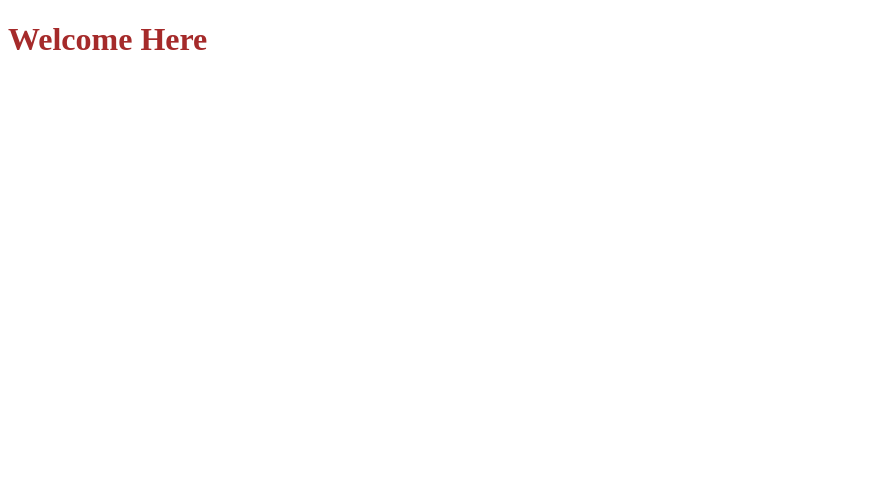
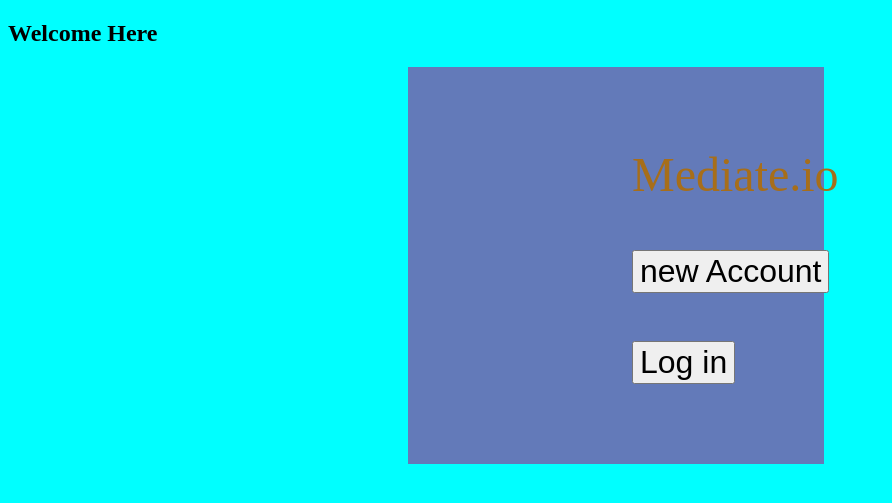
Before and after one commit to akshay1710/MUSIC-STREAMING, a Django app: page / in a window 1280 px wide. Shown: the top 503 px of the page, without its empty margins (0-892 px from the left). Run offline with Django 3.2, Linux system fonts and the light colour scheme.

Commit message:
basic home page

```diff
--- a/Music-Streaming/musicStreaming/account/urls.py
+++ b/Music-Streaming/musicStreaming/account/urls.py
@@ -2,6 +2,8 @@ from django.urls import path
 
 from . import views
 
+
+
 urlpatterns = [
     path('', views.login, name='login'),
 ]
--- a/Music-Streaming/musicStreaming/content/assert/css/home.css
+++ /dev/null
@@ -1,3 +0,0 @@
-h1 {
-    color: brown;
-}
--- /dev/null
+++ b/Music-Streaming/musicStreaming/content/static/css/home.css
@@ -0,0 +1,40 @@
+body {
+    background-color: aqua;
+
+
+}
+
+h1 {
+    color: rgb(228, 114, 22);
+}
+
+div  label{
+    margin-top: 20rem;
+    margin-left: 10rem;
+    padding-top: 2rem;
+    padding-right: 2rem;
+    padding-bottom: 2rem;
+    padding-left: 2rem;
+    font-size: 3rem;
+    color: rgb(167, 110, 26);
+}
+
+
+form input {
+    margin-top: 3rem;
+    margin-left: 12rem;
+    font-size: xx-large;
+}
+
+div {
+
+    background-color: rgb(99, 122, 185);
+    padding-top: 5rem;
+    padding-right: 2rem;
+    padding-bottom: 5rem;
+    padding-left: 2rem;
+    margin-left: 25rem;
+    margin-right: 28rem;
+
+
+}
--- a/Music-Streaming/musicStreaming/content/template/Home.html
+++ b/Music-Streaming/musicStreaming/content/template/Home.html
@@ -1,14 +1,28 @@
 {% load static %}
 <!DOCTYPE html>
 <html lang="en">
+
 <head>
     <meta charset="UTF-8">
     <meta http-equiv="X-UA-Compatible" content="IE=edge">
     <meta name="viewport" content="width=device-width, initial-scale=1.0">
-    <link rel="stylesheet"  href="{%  static  'css/Home.css'  %}">
+    <link rel="stylesheet" href="{%  static  '/css/home.css'  %}">
     <title>Document</title>
 </head>
+
 <body>
-    <h1>Welcome Here </h1>
+
+    <h2>Welcome Here </h2>
+    <div>
+        <label> Mediate.io</label><br>
+        <form class="login">
+            <input type="submit" value="new Account" width="148" height="48"><br>
+            <input type="submit" value="Log in"><br>
+        </form>
+
+
+
+    </div>
 </body>
+
 </html>
--- a/Music-Streaming/musicStreaming/musicStreaming/urls.py
+++ b/Music-Streaming/musicStreaming/musicStreaming/urls.py
@@ -15,8 +15,10 @@ Including another URLconf
 """
 from django.contrib import admin
 from django.urls import path, include
+from django.conf.urls.static import static
+from . import settings
 
 urlpatterns = [
     path('admin/', admin.site.urls),
     path('', include('account.urls') )
-]
+] + static(settings.STATIC_URL, document_root=settings.STATICFILES_DIRS)
```
Also changed, not shown: Music-Streaming/musicStreaming/musicStreaming/settings.py (+7 -2 lines).
